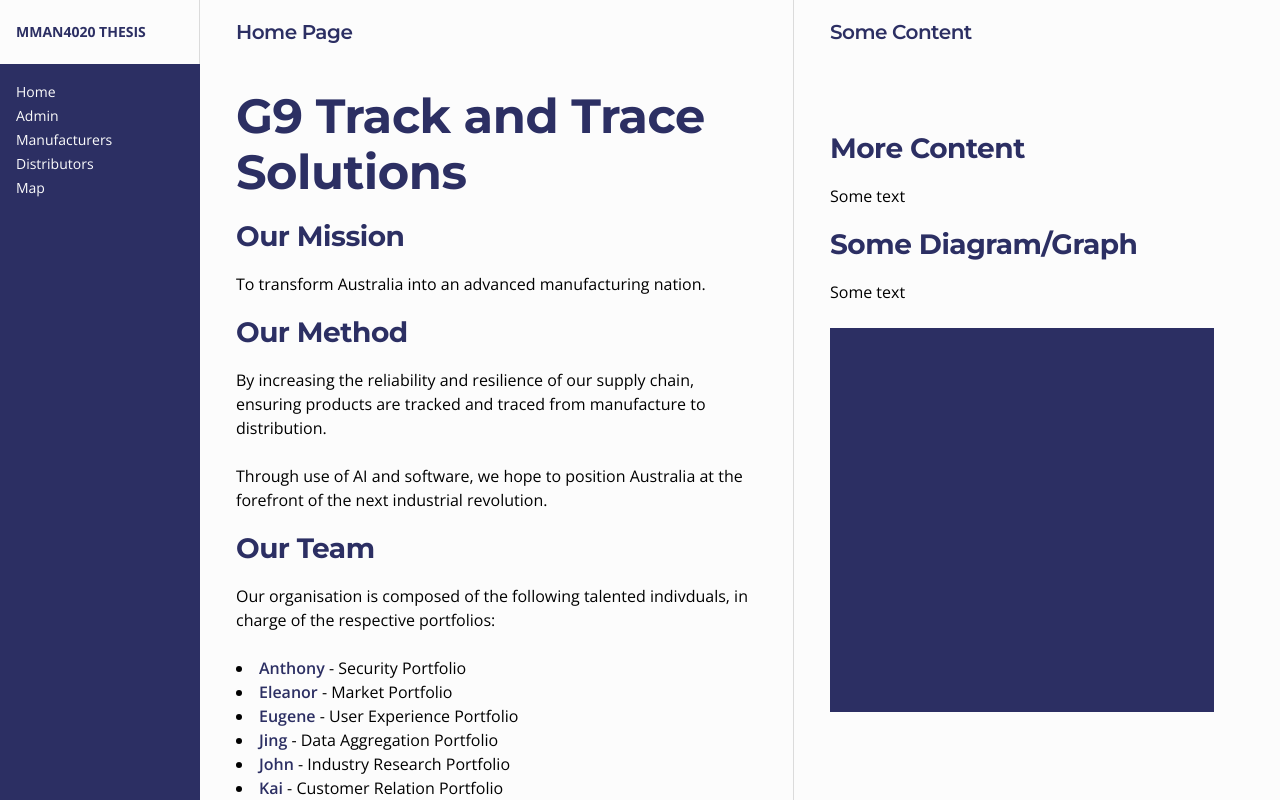
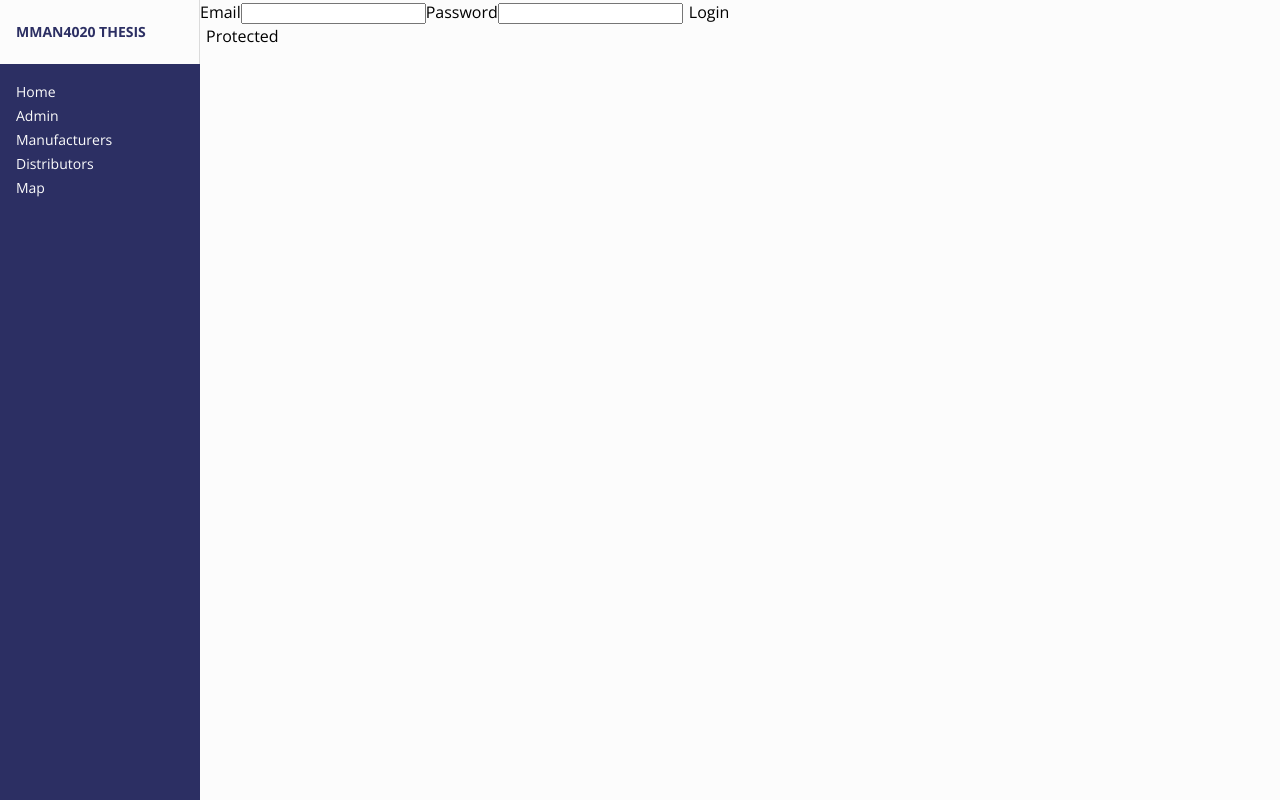
Before and after one commit to JingLi1998/thesis-client, a React (Create React App) app: page /login in a window 1280 px wide. Built offline with nearby package versions, Linux system fonts and the light colour scheme.

Commit message:
test cookie

```diff
--- a/src/App.tsx
+++ b/src/App.tsx
@@ -3,6 +3,7 @@ import { Route, Switch } from "react-router-dom";
 import Index from "./pages";
 import Admin from "./pages/admin";
 import Distributors from "./pages/distributors";
+import Login from "./pages/login";
 import Manufacturers from "./pages/manufacturers";
 import Map from "./pages/map";
 
@@ -21,6 +22,9 @@ function App() {
       <Route path="/map">
         <Map />
       </Route>
+      <Route path="/login">
+        <Login />
+      </Route>
       <Route path="/">
         <Index />
       </Route>
--- a/src/constants.ts
+++ b/src/constants.ts
@@ -1,2 +1,4 @@
 export const QUERY_URL = "https://www.trackntrace.network/query/api";
 export const PUBLISH_URL = "https://www.trackntrace.network/publish/api";
+export const AUTH_URL = "https://www.trackntrace.network/auth/api";
+// export const AUTH_URL = "http://localhost:8002/api";
--- a/src/pages/admin.tsx
+++ b/src/pages/admin.tsx
@@ -3,12 +3,12 @@ import { NavLink, Route, Switch, useRouteMatch } from "react-router-dom";
 import styled from "styled-components";
 import ReactJson from "react-json-view";
 import { useJsonContext } from "../contexts/jsonContext";
-import StockUnits from "./admin/stock-units";
 import Batches from "./admin/batches";
 import AssetUnits from "./admin/asset-units";
 import Logistics from "./admin/logistics";
 import Transports from "./admin/transport-units";
 import TransportUnits from "./admin/transports";
+import StockUnits from "./admin/stock-units";
 
 const Layout = styled.div`
   display: grid;
@@ -76,6 +76,7 @@ const Admin = () => {
       </Navigation>
       <StyledSwitch>
         <Route path={`${match.url}/stock-units`}>
+          {/* <QueryForm identifier="gtin_serial_number" unitType="stock-unit" /> */}
           <StockUnits />
         </Route>
         <Route path={`${match.url}/batches`}>
@@ -99,7 +100,7 @@ const Admin = () => {
       </StyledSwitch>
       <ReactJsonWrapper>
         <h3>JSON Result View</h3>
-        <StyledReactJson src={src} />
+        <StyledReactJson src={src} collapsed={2} />
       </ReactJsonWrapper>
     </Layout>
   );
--- /dev/null
+++ b/src/pages/login.tsx
@@ -0,0 +1,61 @@
+import React from "react";
+import { useForm } from "react-hook-form";
+import { AUTH_URL } from "../constants";
+
+type FormInput = {
+  email: string;
+  password: string;
+};
+
+const Login = () => {
+  const { handleSubmit, register } = useForm<FormInput>();
+
+  const onSubmit = async (data: FormInput) => {
+    const response = await fetch(`${AUTH_URL}/login`, {
+      method: "post",
+      body: JSON.stringify(data),
+      headers: {
+        Accept: "application/json",
+        "Content-Type": "application/json",
+      },
+      credentials: "same-origin",
+    });
+
+    // const response = await (
+    //   await fetch(`${AUTH_URL}/login`, {
+    //     method: "post",
+    //     body: JSON.stringify(data),
+    //     headers: {
+    //       Accept: "application/json",
+    //       "Content-Type": "application/json",
+    //     },
+    //   })
+    // ).json();
+    console.log(response);
+  };
+
+  const getProtected = async () => {
+    const response = await (
+      await fetch(`${AUTH_URL}/protected`, {
+        method: "get",
+        credentials: "same-origin",
+      })
+    ).json();
+    console.log(response);
+  };
+
+  return (
+    <>
+      <form onSubmit={handleSubmit(onSubmit)}>
+        <label>Email</label>
+        <input type="email" name="email" ref={register} />
+        <label>Password</label>
+        <input type="password" name="password" ref={register} />
+        <button>Login</button>
+      </form>
+      <button onClick={getProtected}>Protected</button>
+    </>
+  );
+};
+
+export default Login;
```
Also changed, not shown: src/components/PublishForm.tsx (added, +38 -0 lines), src/components/QueryForm.tsx (added, +57 -0 lines).
